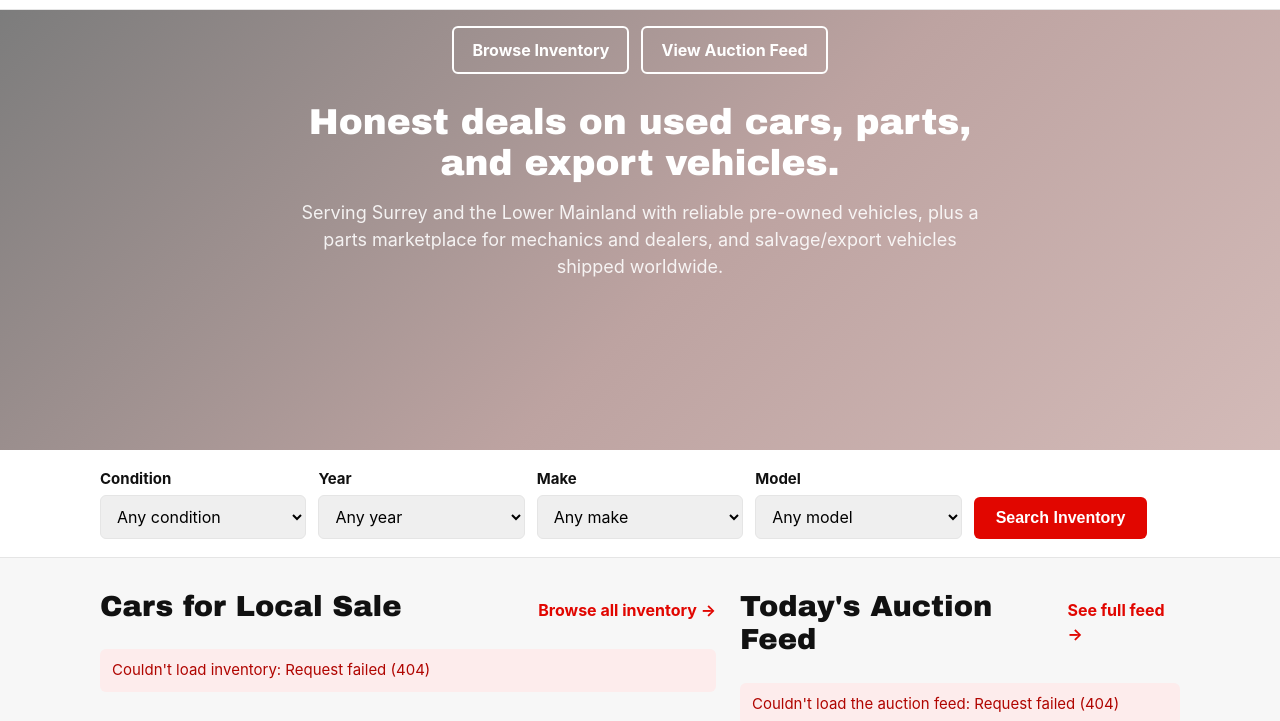
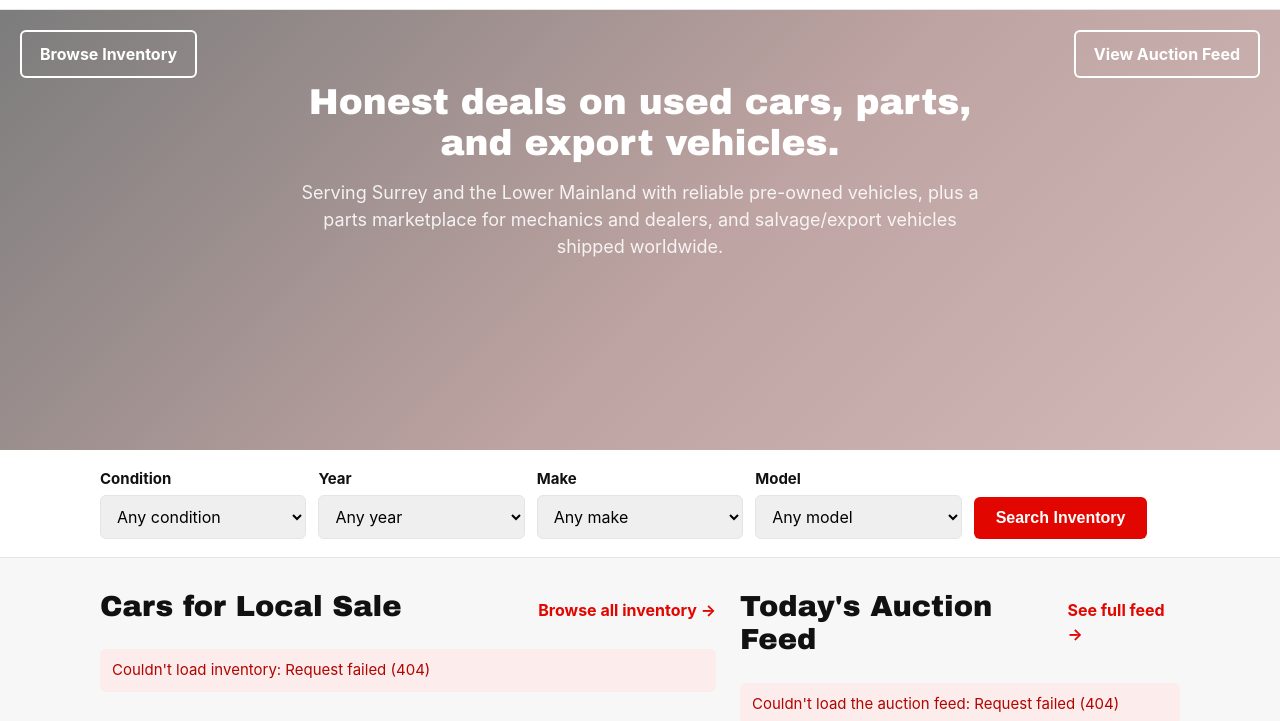
Before and after one commit to Afca7861/Website, a website: page public/index.html in a window 1280 px wide. Shown: the part 79-800 px from the top of the page. Drawn offline with Linux system fonts and the light colour scheme; no server answers.

Commit message:
Pin banner buttons to top-left and top-right corners

```diff
--- a/public/css/style.css
+++ b/public/css/style.css
@@ -118,15 +118,29 @@ nav.main-nav a.active, nav.main-nav a:hover { color: var(--afca-red); text-decor
   flex-direction: column;
   align-items: center;
   text-align: center;
+  padding-top: 56px;
 }
 .site-banner h1 { color: var(--afca-white); margin-bottom: 14px; }
 .site-banner p { color: rgba(255,255,255,0.88); font-size: 18px; margin-bottom: 0; }
-.site-banner-actions { display: flex; justify-content: center; gap: 12px; margin-bottom: 28px; flex-wrap: wrap; }
+.site-banner-actions {
+  position: absolute;
+  top: 20px;
+  left: 20px;
+  right: 20px;
+  z-index: 2;
+  display: flex;
+  justify-content: space-between;
+  gap: 12px;
+  flex-wrap: wrap;
+}
 .btn-invert { border-color: var(--afca-white); color: var(--afca-white); }
 .btn-invert:hover { background: var(--afca-white); color: var(--afca-black); }
 @media (max-width: 700px) {
   .site-banner { padding: 14px 0 6px; min-height: 320px; }
   .site-banner h1 { font-size: 29px; }
+  .site-banner-actions { left: 12px; right: 12px; }
+  .site-banner-actions .btn { padding: 8px 14px; font-size: 15px; }
+  .site-banner-inner { padding-top: 100px; }
 }
 
 /* Inventory search row (sits directly under the homepage banner) */
--- a/public/index.html
+++ b/public/index.html
@@ -31,11 +31,11 @@
 
 
 <section class="site-banner" id="site-banner">
+  <div class="site-banner-actions">
+    <a class="btn btn-outline btn-invert" href="/cars.html">Browse Inventory</a>
+    <a class="btn btn-outline btn-invert" href="/auctions.html">View Auction Feed</a>
+  </div>
   <div class="container site-banner-inner">
-    <div class="site-banner-actions">
-      <a class="btn btn-outline btn-invert" href="/cars.html">Browse Inventory</a>
-      <a class="btn btn-outline btn-invert" href="/auctions.html">View Auction Feed</a>
-    </div>
     <h1 id="banner-headline">Honest deals on used cars, parts, and export vehicles.</h1>
     <p id="banner-subtext">Serving Surrey and the Lower Mainland with reliable pre-owned vehicles, plus a parts marketplace for mechanics and dealers, and salvage/export vehicles shipped worldwide.</p>
   </div>
```
